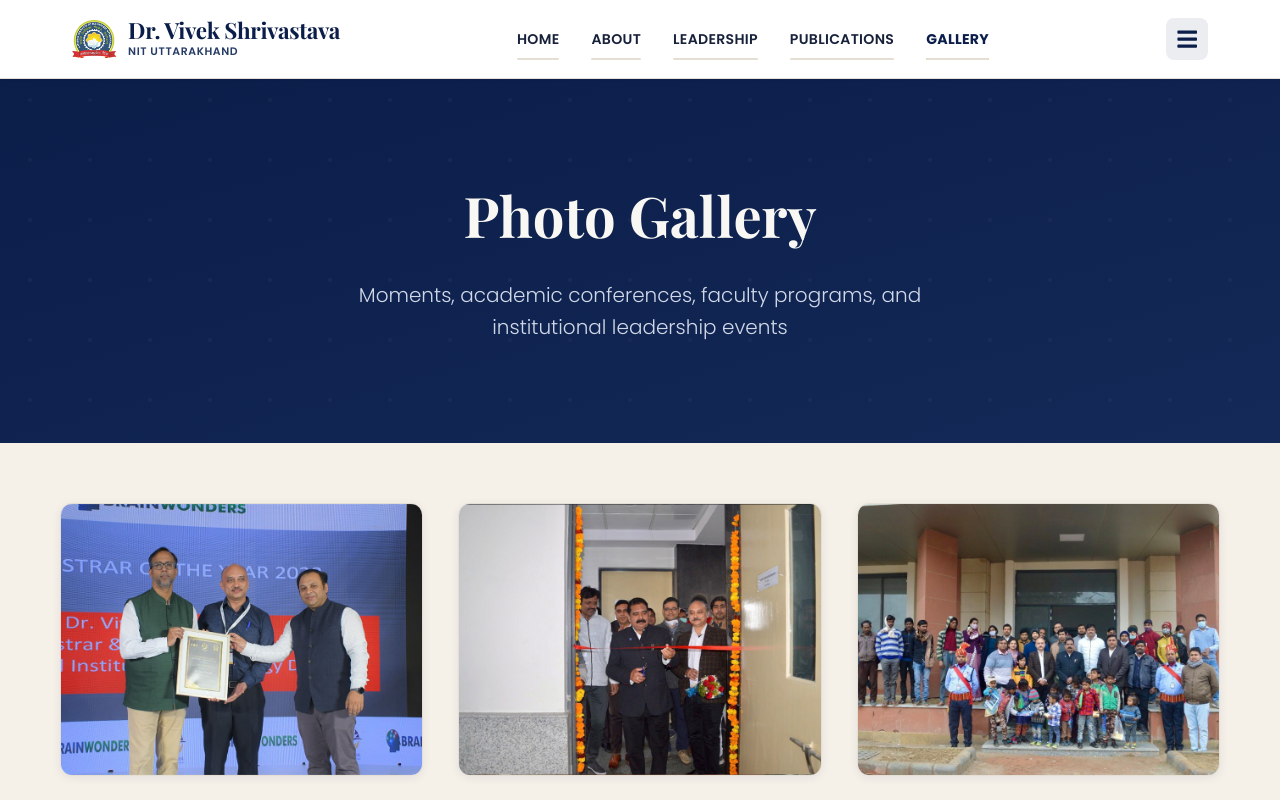
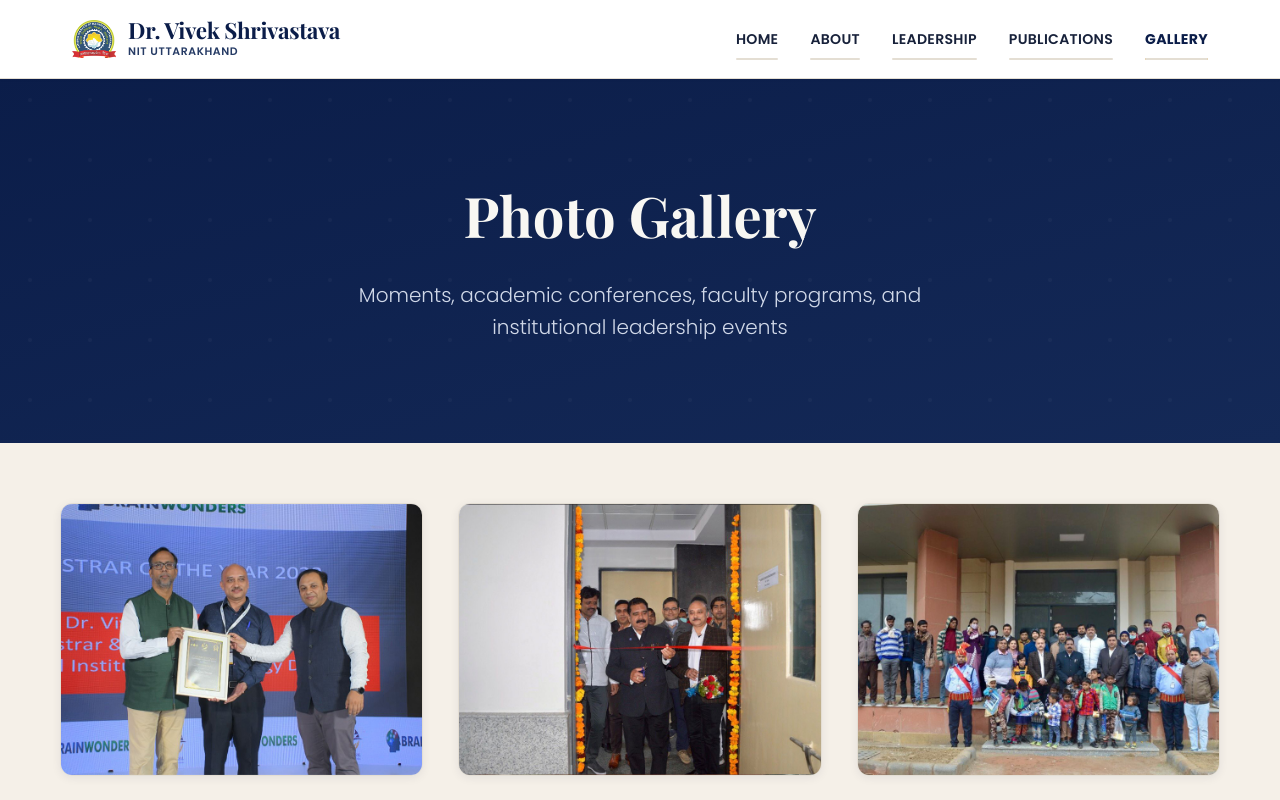
Before and after one commit to ProfVivekShrivastava/VivekShrivastava-Personal-Website, a React (Create React App) app in the folder prof-portfolio-main/: page /gallery in a window 1280 px wide. Shown: the top 800 px of the page. Built offline with nearby package versions, Linux system fonts and the light colour scheme.

Commit message:
Fix mobile menu positioning and toggle visibility

```diff
--- a/prof-portfolio-main/src/components/Navbar.css
+++ b/prof-portfolio-main/src/components/Navbar.css
@@ -136,7 +136,6 @@
   border-radius: var(--radius-sm);
   width: 42px;
   height: 42px;
-  display: flex;
   align-items: center;
   justify-content: center;
 }
@@ -228,7 +227,7 @@
   }
 
   .navbar-menu {
-    position: fixed;
+    position: absolute;
     left: -100%;
     top: 100%;
     flex-direction: column;
```
